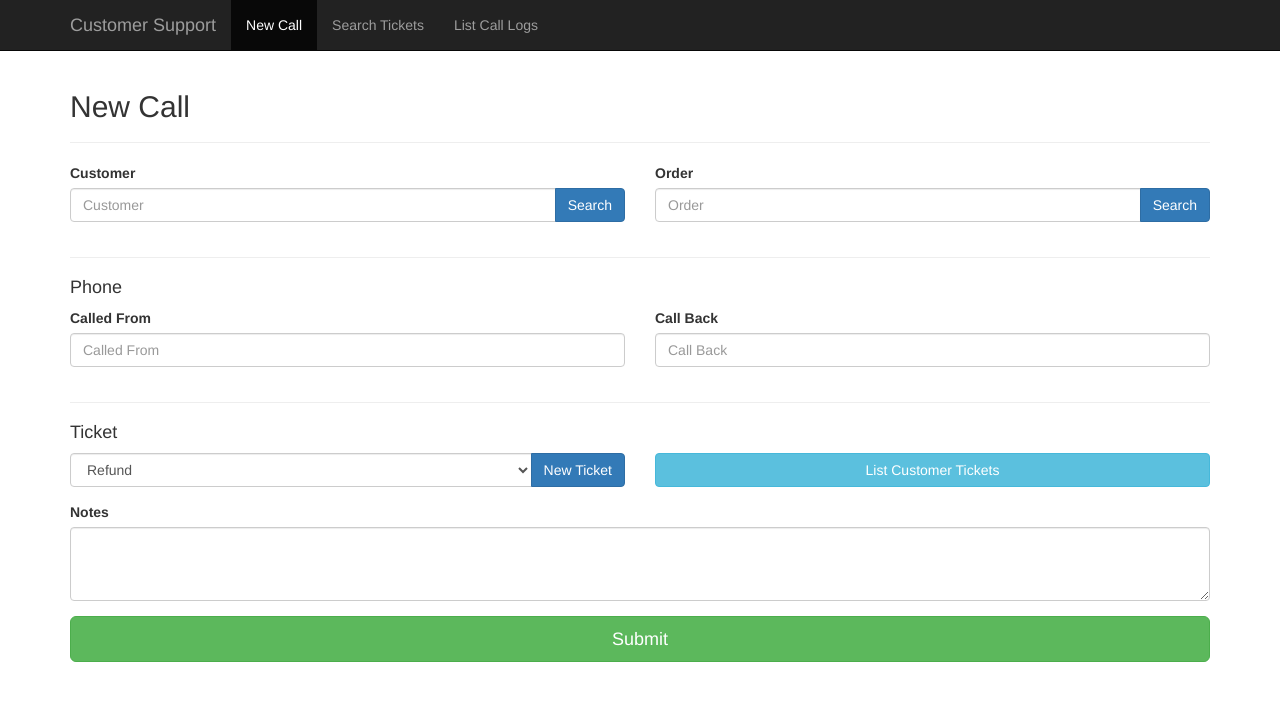
After one commit to krutzcorp/krutzcorp-customersupport, a Flask app: page /new-call in a window 1280 px wide. The commit adds this page. Shown: the top 701 px of the page. Run offline with Flask 2, Linux system fonts and the light colour scheme; some libraries are stand-ins or nearby versions.

Commit message:
Bring in new call form. Convert the search customer form to a modal.

```diff
--- a/customersupport/controllers/session.py
+++ b/customersupport/controllers/session.py
@@ -12,6 +12,11 @@ from flask import json
 @app.route('/')
 def index():
     return render_template('index.html')
+
+
+@app.route('/new-call')
+def get_new_call_form():
+    return render_template('new-call.html')
 
 
 @app.route('/employee/real')
--- a/customersupport/templates/index.html
+++ b/customersupport/templates/index.html
@@ -24,6 +24,10 @@
     <li><a href="/sales/refund/real">Initiate a replacement for order 1 (with three serial numbers)</a></li>
     <li><a href="/employee/real">Get the employee record for employee ID 1</a></li>
 </ul>
+
+<br>
+
+Go to the <a href="/new-call">New Call form!</a>
 </body>
 
 </html>
--- /dev/null
+++ b/customersupport/templates/new-call.html
@@ -0,0 +1,93 @@
+{% extends 'template.html' %}
+{% block title %}New Call{% endblock %}
+{% block content %}
+
+    {% include 'search-customer-modal.html' %}
+
+    <div class="page-header">
+        <h2>New Call</h2>
+    </div>
+
+    <form>
+        <div class="row">
+            <div class="col-sm-6">
+                <div class="form-group">
+                    <label for="customer">Customer</label>
+                    <div class="input-group">
+                        <input type="text" class="form-control" id="customer" placeholder="Customer">
+                        <span class="input-group-btn">
+                            <button type="button" class="btn btn-primary" data-toggle="modal"
+                                    data-target="#customerSearchModal">Search</button>
+{#                            <a class="btn btn-primary" href="search-customer.html" role="button">Search</a>#}
+                        </span>
+                    </div>
+                </div>
+            </div>
+            <div class="col-sm-6">
+                <div class="form-group">
+                    <label for="order">Order</label>
+                    <div class="input-group">
+                        <input type="text" class="form-control" id="order" placeholder="Order">
+                        <span class="input-group-btn">
+                  <a class="btn btn-primary" href="search-order.html" role="button">Search</a>
+                </span>
+                    </div>
+                </div>
+            </div>
+        </div>
+
+        <hr>
+        <h4>Phone</h4>
+        <div class="row">
+            <div class="col-sm-6">
+                <div class="form-group">
+                    <label for="calledFromPhone">Called From</label>
+                    <input type="tel" class="form-control" id="calledFromPhone" placeholder="Called From">
+                </div>
+            </div>
+            <div class="col-sm-6">
+                <div class="form-group">
+                    <label for="callBackPhone">Call Back</label>
+                    <input type="tel" class="form-control" id="callBackPhone" placeholder="Call Back">
+                </div>
+            </div>
+        </div>
+
+        <hr>
+        <h4>Ticket</h4>
+        <div class="row">
+            <div class="col-sm-6">
+                <div class="form-group">
+                    <div class="input-group">
+                        <select class="form-control" id="type">
+                            <option>Refund</option>
+                            <option>Replace</option>
+                        </select>
+                        <span class="input-group-btn">
+                  <a class="btn btn-primary" href="new-ticket.html" role="button">New Ticket</a>
+                </span>
+                    </div>
+                </div>
+            </div>
+            <div class="col-sm-6">
+                <div class="form-group">
+                    <a class="btn btn-info btn-block" href="list-tickets.html" role="button">List Customer Tickets</a>
+                </div>
+            </div>
+        </div>
+
+        <div class="row">
+            <div class="col-sm-12">
+                <div class="form-group">
+                    <label for="notes">Notes</label>
+                    <textarea class="form-control" rows="3" id="notes"></textarea>
+                </div>
+            </div>
+        </div>
+        <button type="submit" class="btn btn-success btn-lg btn-block">Submit</button>
+    </form>
+{% endblock %}
+
+{% block page_scripts %}
+    <script src="{{ url_for('static', filename='search-customer.js') }}"></script>
+{% endblock %}
--- /dev/null
+++ b/customersupport/templates/search-customer-modal.html
@@ -0,0 +1,89 @@
+<!-- Modal -->
+<div class="modal fade" id="customerSearchModal" tabindex="-1" role="dialog" aria-labelledby="myModalLabel">
+    <div class="modal-dialog" role="document">
+        <div class="modal-content">
+            <div class="modal-header">
+                <button type="button" class="close" data-dismiss="modal" aria-label="Close"><span
+                        aria-hidden="true">&times;</span></button>
+                <h4 class="modal-title" id="myModalLabel">Search Customer</h4>
+            </div>
+            <div class="modal-body">
+                <form id="searchCustomerForm" onsubmit="return false">
+                    <div class="row">
+                        <div class="col-sm-6">
+                            <div class="form-group">
+                                <label for="firstName">First Name</label>
+                                <input type="text" class="form-control" name="first_name" id="firstName"
+                                       placeholder="John">
+                            </div>
+                        </div>
+                        <div class="col-sm-6">
+                            <div class="form-group">
+                                <label for="lastName">Last Name</label>
+                                <input type="text" class="form-control" name="last_name" id="lastName"
+                                       placeholder="Smith">
+                            </div>
+                        </div>
+                    </div>
+
+                    <div class="row">
+                        <div class="col-sm-12">
+                            <div class="form-group">
+                                <label for="phone">Phone Number</label>
+                                <input type="tel" class="form-control" name="phone" id="phone"
+                                       placeholder="(585) 555-5575">
+                            </div>
+                        </div>
+                    </div>
+
+                    <div class="row">
+                        <div class="col-sm-8">
+                            <div class="form-group">
+                                <label for="email">Email</label>
+                                <input type="email" class="form-control" name="email" id="email"
+                                       placeholder="jsmith@example.com">
+                            </div>
+                        </div>
+                        <div class="col-sm-2">
+                            <div class="checkbox">
+                                <label><input type="checkbox" name="use_mock" value="">Use Mock</label>
+                            </div>
+                        </div>
+                        <div class="col-sm-2">
+                            <div class="form-group">
+                                <label for="search">&nbsp;</label>
+                                <div class="input-group">
+                                        <span class="input-group-btn">
+                                            <input type="submit" id="search" value="Search" class="btn btn-primary"/>
+                                        </span>
+                                </div>
+                            </div>
+                        </div>
+                    </div>
+                </form>
+
+                <hr>
+
+                <form action="/new-call.html" method="get" id="select_customer_form">
+                    <div class="row">
+                        <div class="col-sm-12">
+                            <div class="form-group">
+                                <label for="matchingCustomers">Matching Customers</label>
+                                <select size="9" name="customer_id" class="form-control" id="matchingCustomers">
+                                    <option disabled>Click search above.</option>
+                                </select>
+                            </div>
+                        </div>
+                    </div>
+
+                    <input type="submit" value="Select Customer" form="select_customer_form"
+                           class="btn btn-success btn-lg btn-block"/>
+                </form>
+            </div>
+            {#                <div class="modal-footer">#}
+            {#                    <button type="button" class="btn btn-default" data-dismiss="modal">Close</button>#}
+            {#                    <button type="button" class="btn btn-primary">Save changes</button>#}
+            {#                </div>#}
+        </div>
+    </div>
+</div>
```
Also changed, not shown: customersupport/templates/search-customer.html (+34 -9 lines).
